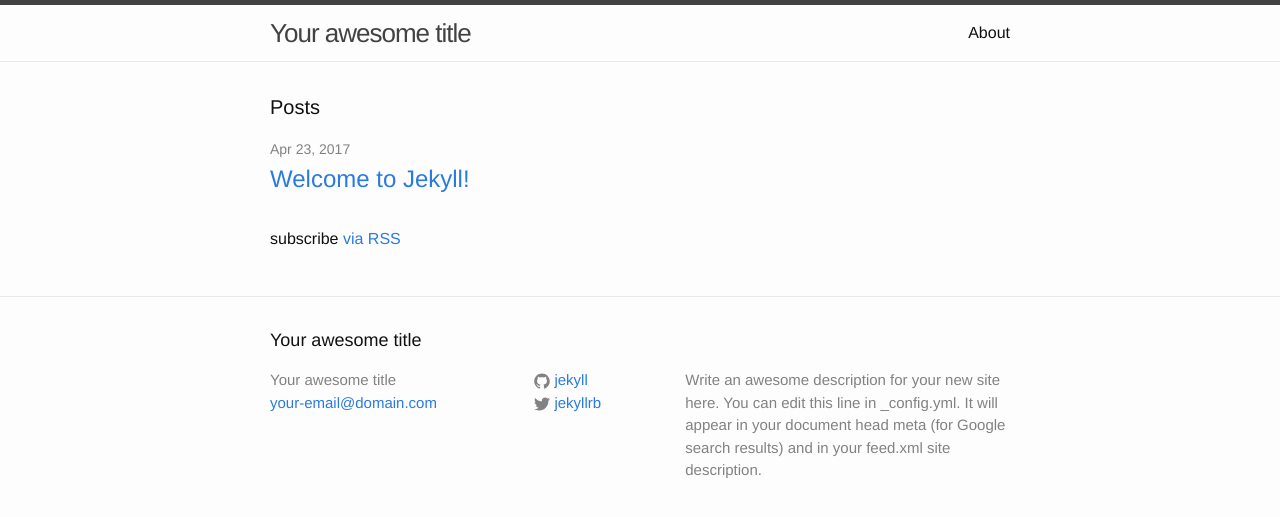
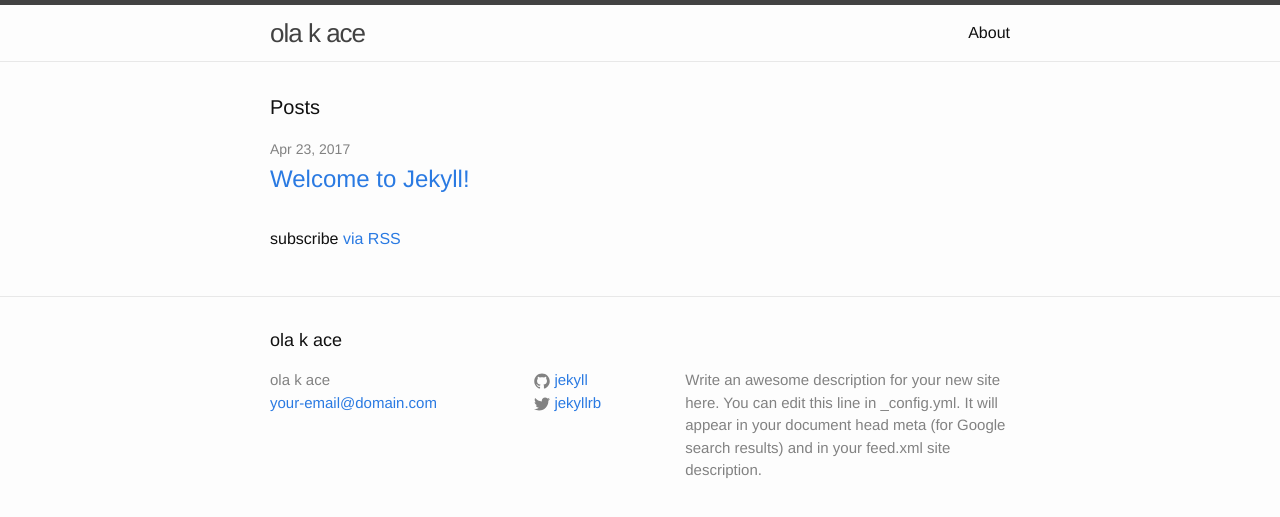
Before and after one commit to kobotecnico/kobotecnico.github.io, a Jekyll site: the page built from index.html, in a window 1280 px wide. Shown: the top 517 px of the page. Built offline with Jekyll 4.4.1, drawn with Linux system fonts in a browser that asks for light colours.

Commit message:
Update _config.yml

```diff
--- a/_config.yml
+++ b/_config.yml
@@ -6,7 +6,7 @@
 # 'jekyll serve'. If you change this file, please restart the server process.
 
 # Site settings
-title: Your awesome title
+title: ola k ace
 email: your-email@domain.com
 description: > # this means to ignore newlines until "baseurl:"
   Write an awesome description for your new site here. You can edit this
```
